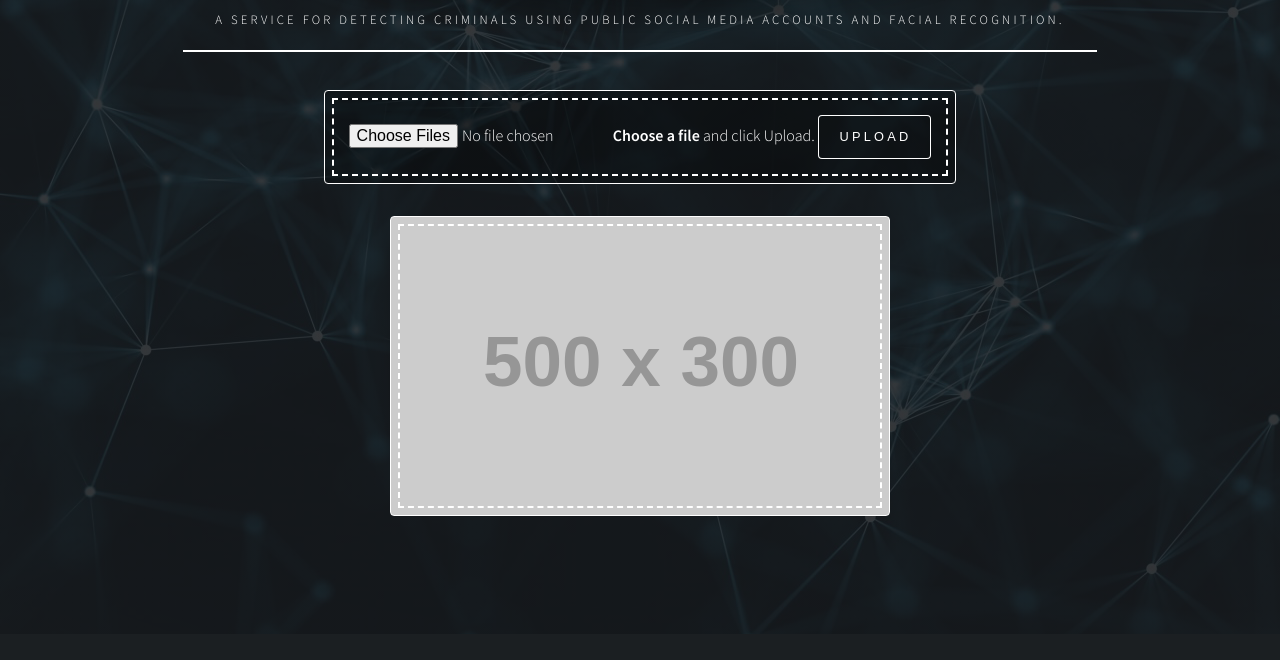
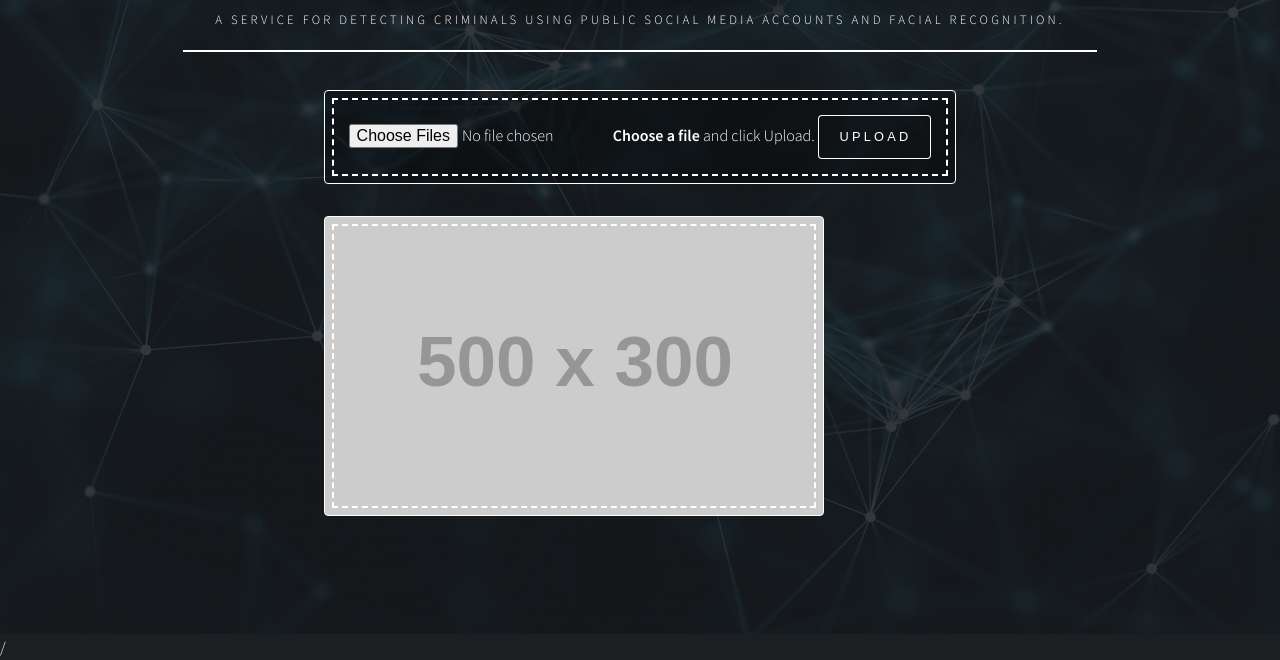
Before and after one commit to cphamlet/social-recognition, a plain HTML site: page Front End/index.html in a window 1280 px wide. Shown: the part 166-826 px from the top of the page. Before the commit the page ends 800 px from the top, so only its background shows below. Drawn offline with Linux system fonts and the light colour scheme; placeholder pictures from the web are drawn by us.

Commit message:
Added js src for faceStats

```diff
--- a/Front End/index.html
+++ b/Front End/index.html
@@ -28,6 +28,7 @@
 			</header>
 
 			<div id="main">
+				<div id="flex-container">
 					<div class="box" id="upload-box">
 						<div class="box-inputs">
 							<!-- <img class="upload-image" src="assets/images/upload icon white.png"> -->
@@ -38,6 +39,7 @@
 					</div>
 
 					<div class="image-placeholder box"></div>
+				</div>
 
 			</div>
 		</div>
@@ -47,6 +49,7 @@
 		<!-- Scripts -->
 			<script src="assets/js/jquery-3.2.1.js"></script>
 			<script src="assets/js/script.js"></script>
+			<script src="assets/js/faceStats.js"></script>/
 
 	</body>
 </html>
```
Lines whose indentation alone changed are shown as unchanged.
